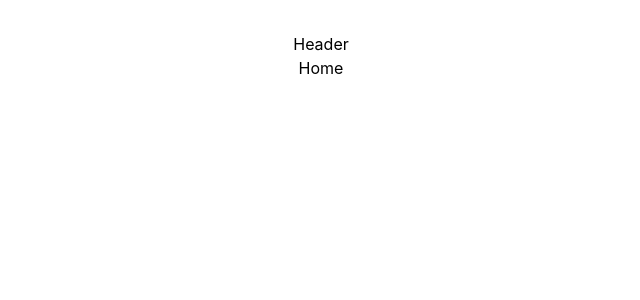
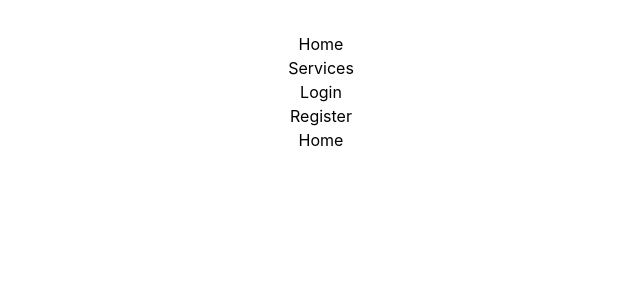
Before and after one commit to GeeksHubsAcademy/2024-05-FSD-React, a React (Vite) app: page / in a window 1280 px wide. Shown: the top 300 px of the page, without its empty margins (319-959 px from the left). Built offline with nearby package versions, Linux system fonts and the light colour scheme.

Commit message:
feat: CSurfer created and services view

```diff
--- /dev/null
+++ b/src/components/CSurfer/CSurfer.jsx
@@ -0,0 +1,15 @@
+import React from 'react'
+import { useNavigate } from 'react-router';
+
+export const CSurfer = (
+  {
+    content,
+    path
+  }
+) => {
+  const navigate = useNavigate();
+
+  return (
+    <div onClick={() => navigate(path)}> { content} </div>
+  )
+}
--- a/src/components/Header/Header.jsx
+++ b/src/components/Header/Header.jsx
@@ -1,9 +1,16 @@
 import React, { useState } from "react";
+import { useNavigate } from "react-router";
+import { CSurfer } from "../CSurfer/CSurfer";
 
 export const Header = () => {
+	const navigate = useNavigate();
+
 	return (
 		<>
-			<div className="header">Header</div>
+			<CSurfer path="/" content="Home"/>
+			<CSurfer path="/services" content="Services"/>
+			<div onClick={() => navigate("/login")}> Login </div>
+			<div> Register</div>
 		</>
 	);
 };
--- a/src/views/Body/Body.jsx
+++ b/src/views/Body/Body.jsx
@@ -3,6 +3,7 @@ import { Routes, Route } from "react-router-dom";
 import { Login } from '../../components/Login/Login';
 import { Home } from '../Home/Home';
 import { NotFound } from '../NotFound/NotFound';
+import { Services } from '../Services/Services';
 
 export const Body = () => {
   return (
@@ -11,6 +12,7 @@ export const Body = () => {
         <Route path="*" element={<NotFound />}/>
         <Route path="/" element={<Home />}/>
         <Route path="/login" element={<Login />}/>
+        <Route path="/services" element={<Services />}/>
       </Routes>
     </>
   )
--- /dev/null
+++ b/src/views/Services/Services.jsx
@@ -0,0 +1,9 @@
+import React from "react";
+
+export const Services = () => {
+	return (
+		<>
+			<h1>Services</h1>
+		</>
+	);
+};
```
